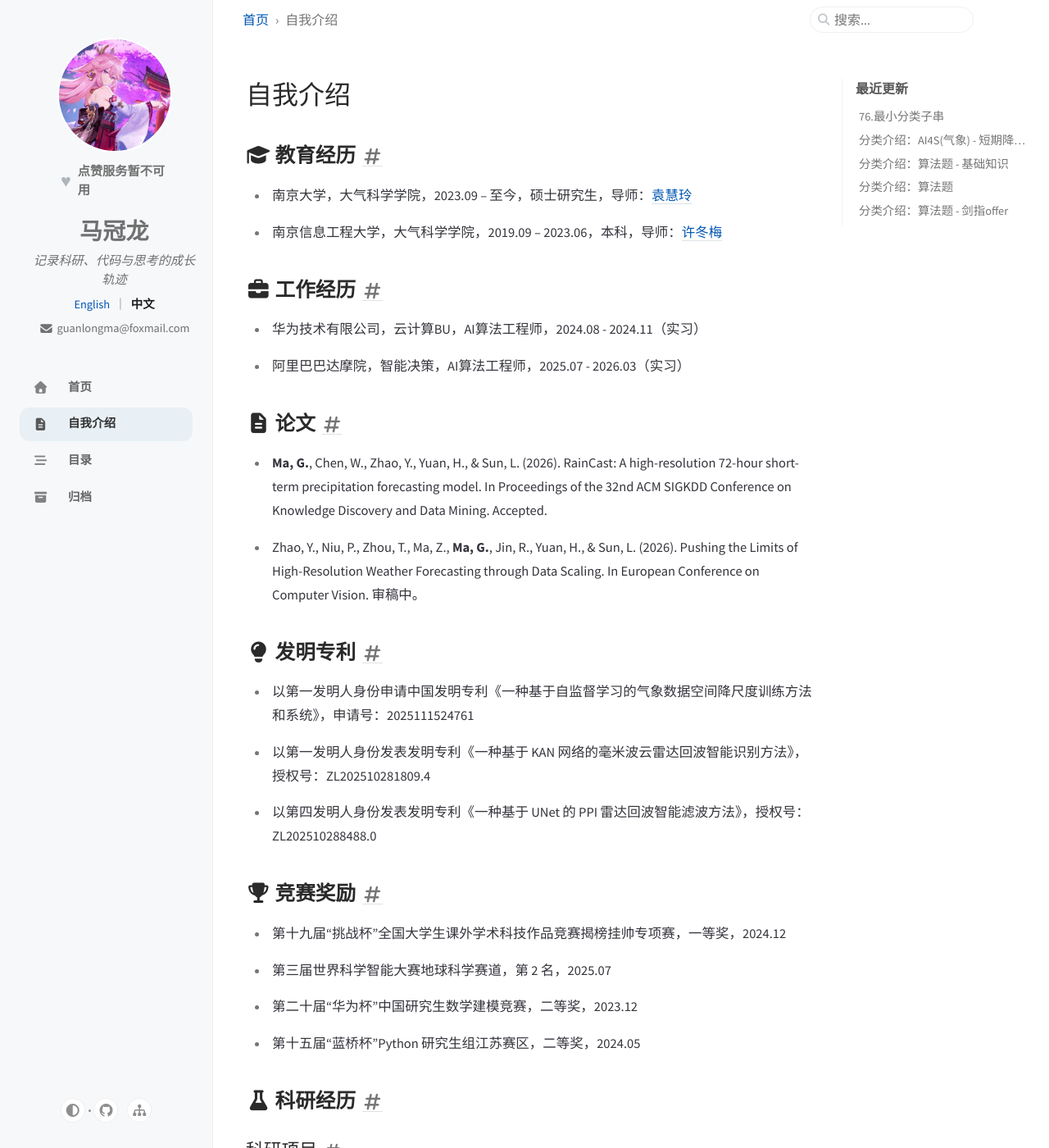
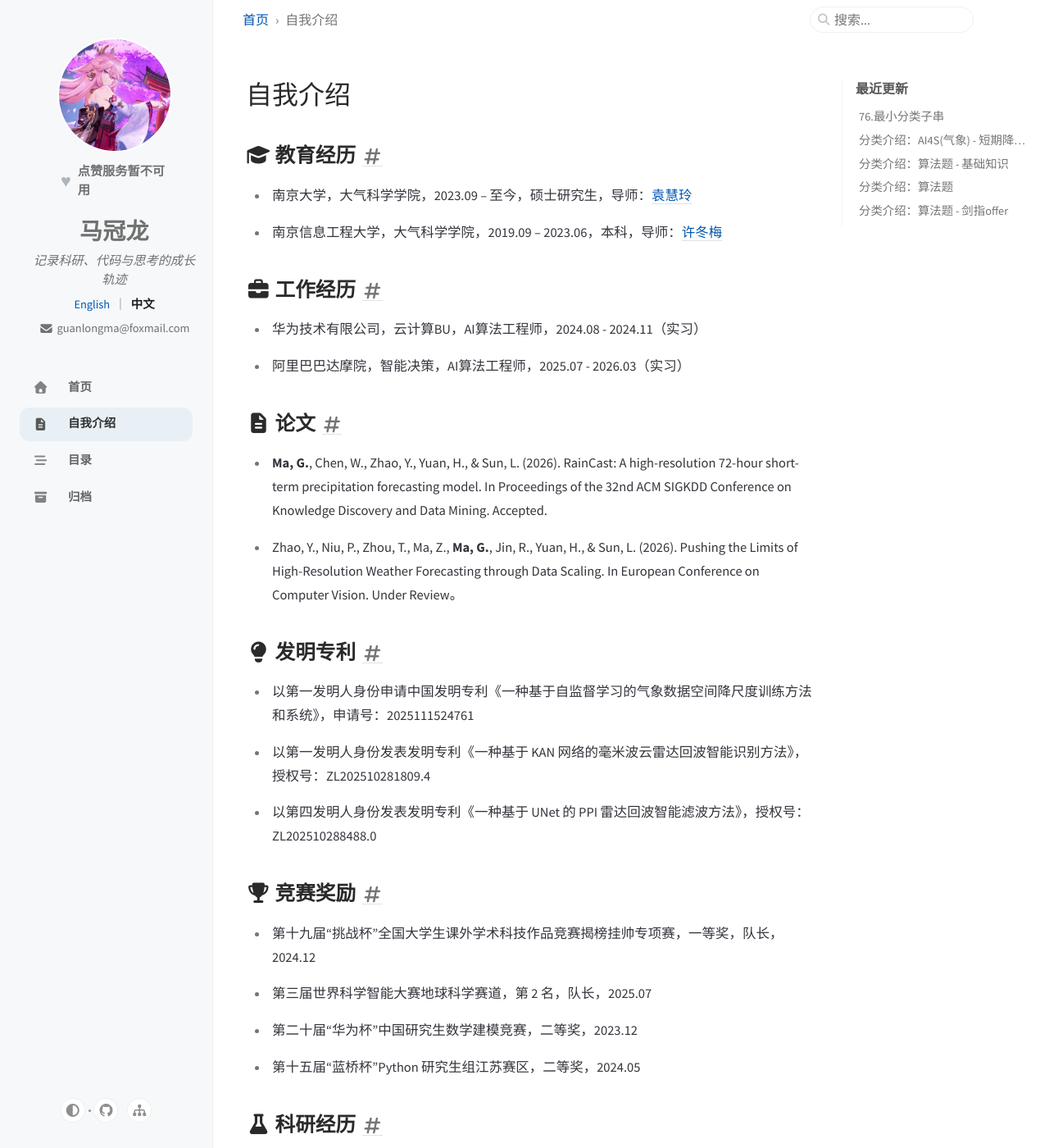
Before and after one commit to mgl666/mgl666.github.io, a Jekyll site: the page built from _tabs/zh-cv.md, in a window 1280 px wide and 1400 px high. Shown: the whole window at 82% size. Built offline with Jekyll 4.4.1, drawn with Linux system fonts in a browser that asks for light colours; cached includes are drawn as plain includes; nearby versions of some CDN libraries; comment, search, counter and statistics services are not loaded.

```diff
--- a/_tabs/zh-cv.md
+++ b/_tabs/zh-cv.md
@@ -22,7 +22,7 @@ order: 1
 ## <i class="fas fa-file-alt"></i>  **论文**
 - **Ma, G.**, Chen, W., Zhao, Y., Yuan, H., & Sun, L. (2026). RainCast: A high-resolution 72-hour short-term precipitation forecasting model. In Proceedings of the 32nd ACM SIGKDD Conference on Knowledge Discovery and Data Mining. Accepted.
 
-- Zhao, Y., Niu, P., Zhou, T., Ma, Z., **Ma, G.**, Jin, R., Yuan, H., & Sun, L. (2026). Pushing the Limits of High-Resolution Weather Forecasting through Data Scaling. In European Conference on Computer Vision. 审稿中。
+- Zhao, Y., Niu, P., Zhou, T., Ma, Z., **Ma, G.**, Jin, R., Yuan, H., & Sun, L. (2026). Pushing the Limits of High-Resolution Weather Forecasting through Data Scaling. In European Conference on Computer Vision. Under Review。
 
 ## <i class="fas fa-lightbulb"></i>  **发明专利**
 
@@ -34,9 +34,9 @@ order: 1
 
 ## <i class="fas fa-trophy"></i>  **竞赛奖励**
 
-- 第十九届“挑战杯”全国大学生课外学术科技作品竞赛揭榜挂帅专项赛，一等奖，2024.12
+- 第十九届“挑战杯”全国大学生课外学术科技作品竞赛揭榜挂帅专项赛，一等奖，队长，2024.12
 
-- 第三届世界科学智能大赛地球科学赛道，第 2 名，2025.07
+- 第三届世界科学智能大赛地球科学赛道，第 2 名，队长，2025.07
 
 - 第二十届“华为杯”中国研究生数学建模竞赛，二等奖，2023.12
 
```
Also changed, not shown: _tabs/cv.md (+2 -2 lines).
